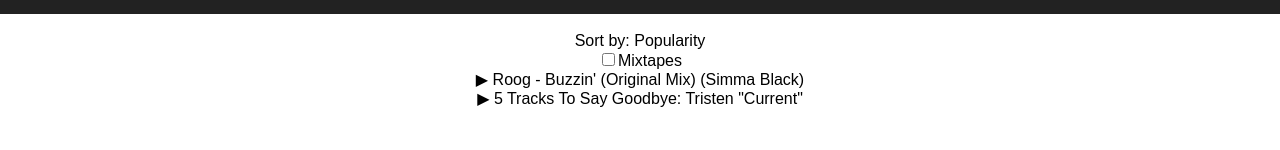
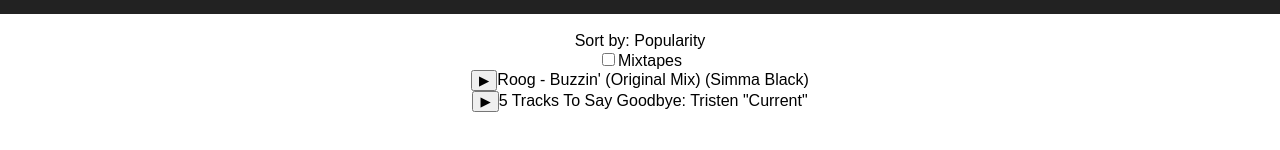
Before and after one commit to marinazz/HypeSound, a React (Create React App) app: page / in a window 1280 px wide. Shown: the part 176-326 px from the top of the page. Built offline with nearby package versions, Linux system fonts and the light colour scheme; the HTML template or start-up script is replaced by a standard one.

Commit message:
add play button

```diff
--- a/src/App.js
+++ b/src/App.js
@@ -19,8 +19,8 @@
 
         <Sort/>
 
-        <Track trackName="▶ Roog - Buzzin' (Original Mix) (Simma Black)"/>
-        <Track trackName='▶ 5 Tracks To Say Goodbye: Tristen "Current"'/>
+        <Track trackName="Roog - Buzzin' (Original Mix) (Simma Black)"/>
+        <Track trackName='5 Tracks To Say Goodbye: Tristen "Current"'/>
 
       </div>
     );
--- a/src/Track.js
+++ b/src/Track.js
@@ -5,6 +5,7 @@
   render() {
     return (
       <div>
+        <button>▶</button>
         {this.props.trackName}
       </div>
     )
```
